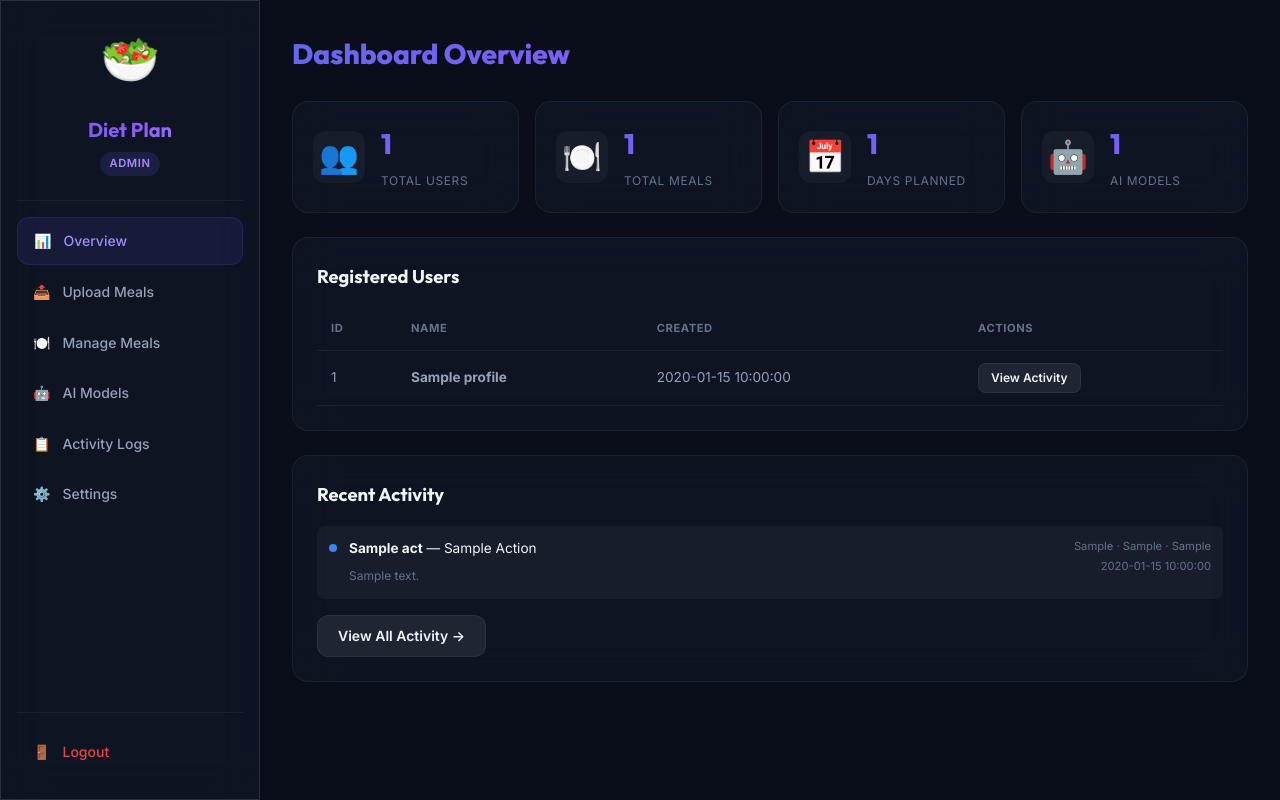
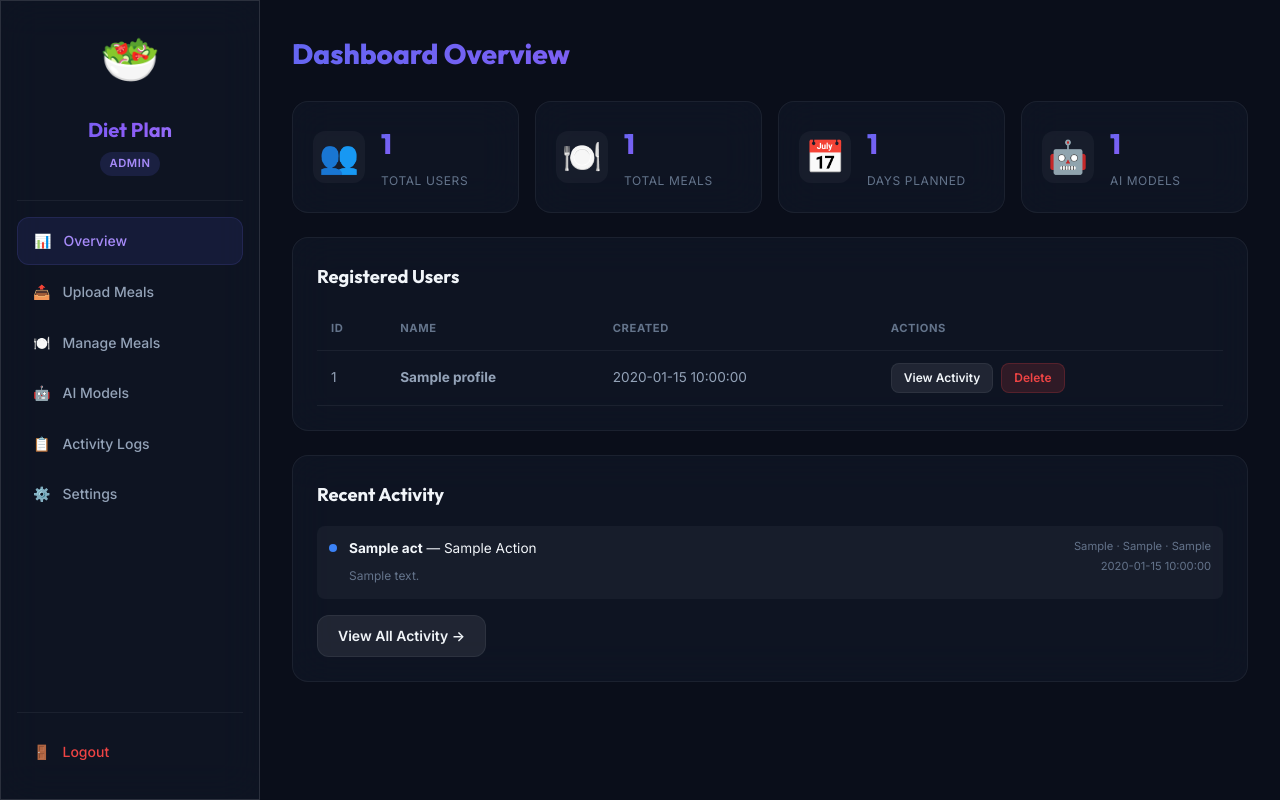
Before and after one commit to nishant050/render-dashboard-app, a FastAPI app: template apps/DietPlan/templates/admin_dashboard.html in a window 1280 px wide. Run offline with FastAPI, Linux system fonts and the light colour scheme; the template is opened without the code that fills it: most values are stand-ins (such as "Sample title", 1, 10 or a date in 2020); parts of the project's set-up code (start-up, migrations or seed data) failed here and were passed over; some libraries are stand-ins or nearby versions.

```diff
--- a/apps/DietPlan/main.py
+++ b/apps/DietPlan/main.py
@@ -763,6 +763,22 @@ async def admin_dashboard(request: Request):
     })
 
 
+@app.delete("/admin/user/{profile_id}")
+async def admin_delete_user(request: Request, profile_id: str):
+    if not get_admin_session(request):
+        return Response(status_code=401)
+
+    db = await get_db()
+
+    await db.profiles.delete_one({"_id": ObjectId(profile_id)})
+    await db.meal_checks.delete_many({"profile_id": profile_id})
+    await db.activity_logs.delete_many({"profile_id": profile_id})
+    await db.device_profile_map.delete_many({"profile_id": profile_id})
+    await db.meal_plans.delete_many({"profile_id": profile_id})
+
+    return Response(status_code=200)
+
+
 @app.get("/admin/template/download")
 async def download_template(request: Request):
     if not get_admin_session(request):
--- a/apps/DietPlan/templates/admin_dashboard.html
+++ b/apps/DietPlan/templates/admin_dashboard.html
@@ -102,8 +102,17 @@
                                 <td><strong>{{ p.name }}</strong></td>
                                 <td>{{ p.created_at }}</td>
                                 <td>
-                                    <a href="/dietplan/admin/activity?profile_filter={{ p.id }}"
-                                        class="btn btn-sm btn-secondary">View Activity</a>
+                                    <div style="display: flex; gap: 0.5rem; justify-content: flex-start;">
+                                        <a href="/dietplan/admin/activity?profile_filter={{ p.id }}"
+                                            class="btn btn-sm btn-secondary">View Activity</a>
+                                        <button class="btn btn-sm btn-danger"
+                                            hx-delete="/dietplan/admin/user/{{ p.id }}"
+                                            hx-confirm="Are you sure you want to permanently delete {{ p.name }} and ALL their planned meals, activity logs, and history?"
+                                            hx-target="closest tr"
+                                            hx-swap="outerHTML">
+                                            Delete
+                                        </button>
+                                    </div>
                                 </td>
                             </tr>
                             {% endfor %}
```
